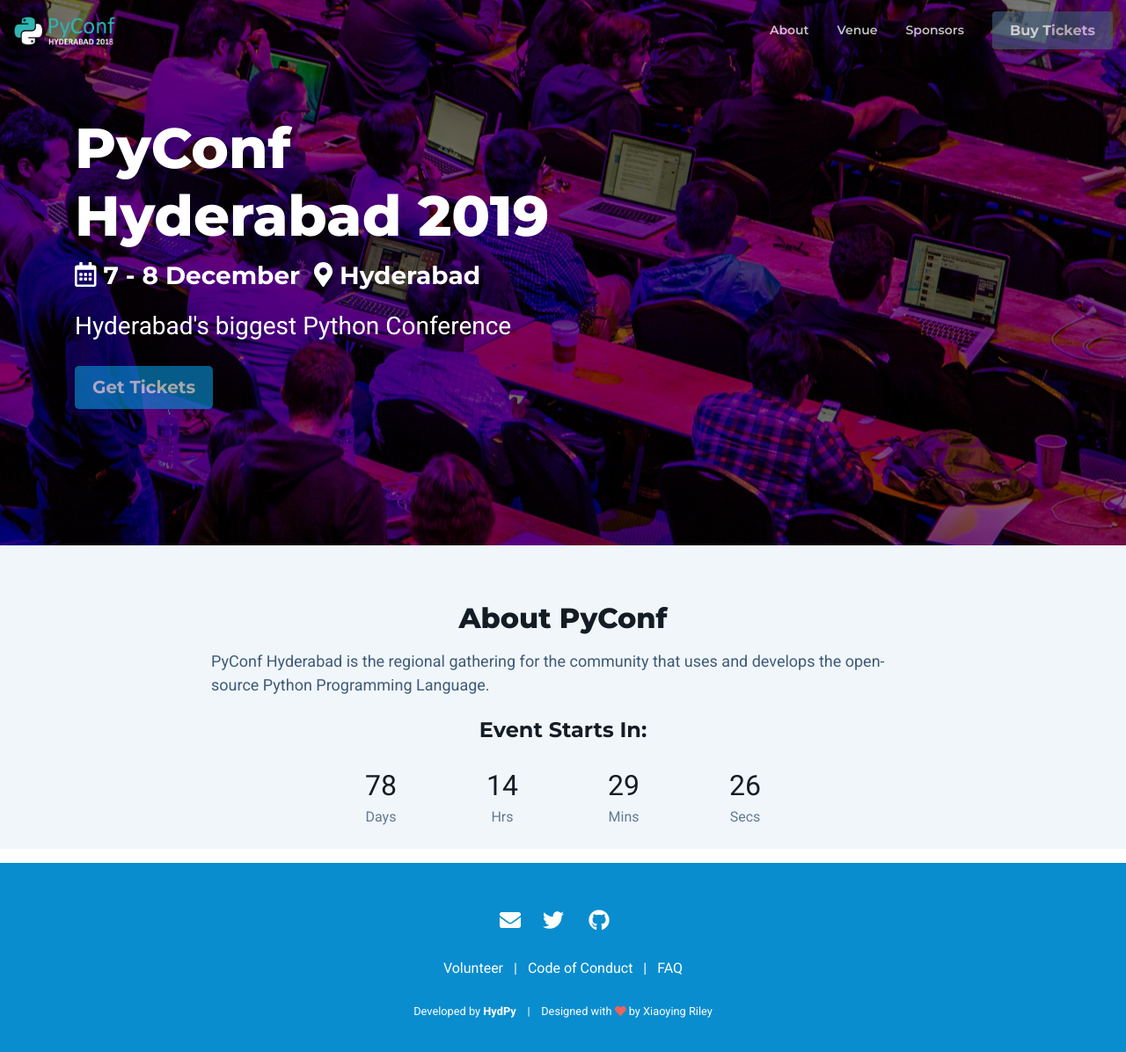
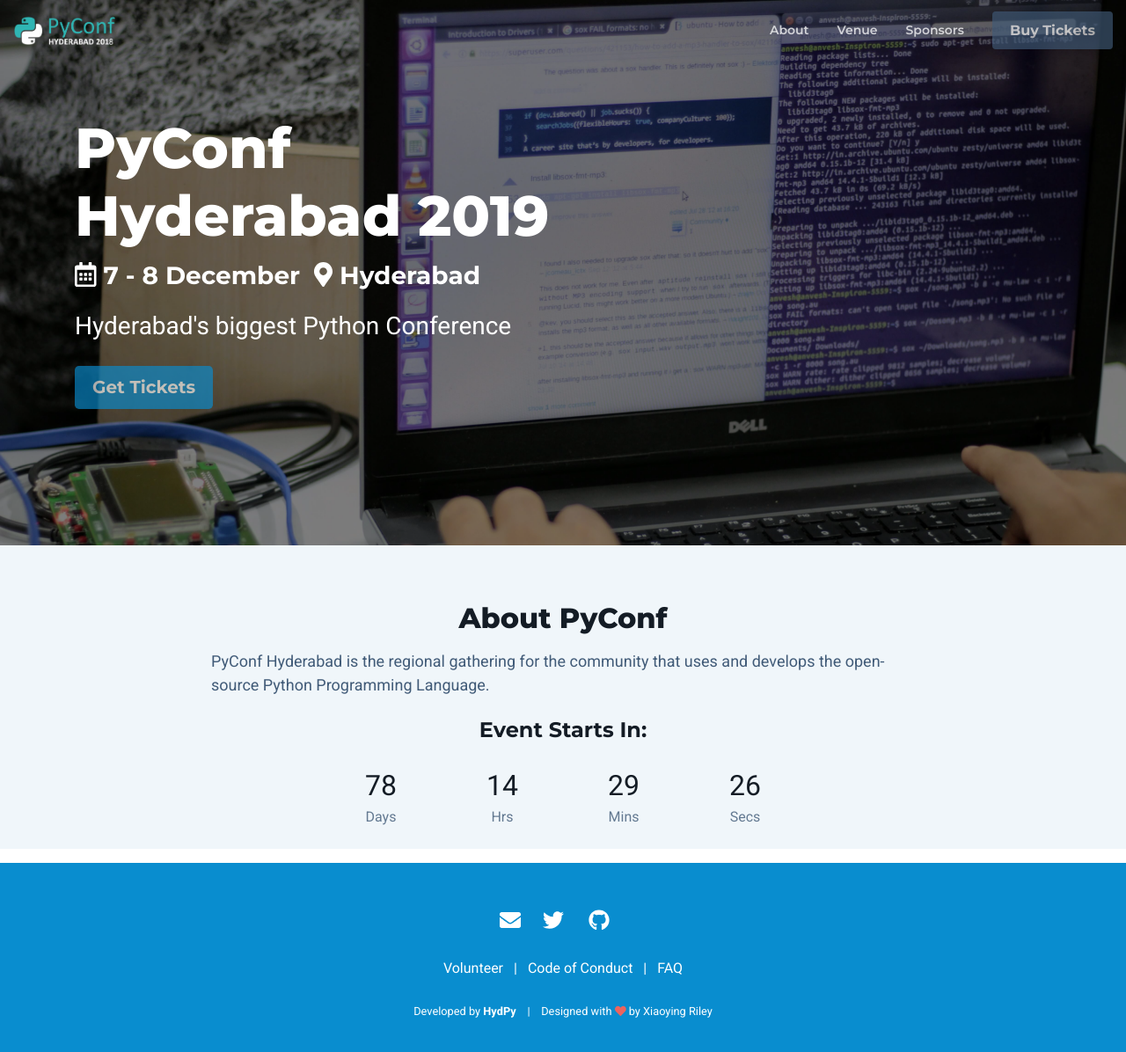
Before and after one commit to HydPy/hydpyconf2019, a Jekyll site: the page built from index.html, in a window 1280 px wide and 1209 px high. Shown: the top 1196 px of the window at 88% size. Built offline with Jekyll 4.4.1, drawn with Linux system fonts in a browser that asks for light colours; nearby versions of some CDN libraries.

Commit message:
added banner images, updated cover styles

```diff
--- a/_includes/hero-block.html
+++ b/_includes/hero-block.html
@@ -6,6 +6,8 @@
 				<div class="carousel-item-2 carousel-item">
 				</div>
 				<div class="carousel-item-3 carousel-item">
+				</div>
+				<div class="carousel-item-4 carousel-item">
 				</div>
 			</div>
 		</div>
--- a/_sass/theme/_home.scss
+++ b/_sass/theme/_home.scss
@@ -97,10 +97,16 @@
 		background: url('../images/hero-1.jpg') no-repeat center center;
 	}
 	.carousel-item-2 {
-		background: url('../images/hero-2.jpg') no-repeat center center;
+		background: url('../images/hero-2.jpg') no-repeat;
+		background-size: cover;
 	}
 	.carousel-item-3 {
-		background: url('../images/hero-3.jpg') no-repeat center center;
+		background: url('../images/hero-3.jpg') no-repeat;
+		background-size: cover;
+	}
+	.carousel-item-4 {
+		background: url('../images/hero-4.jpg') no-repeat;
+		background-size: cover;
 	}
 }
 
```
Also changed, not shown: assets/images/hero-2.jpg, assets/images/hero-3.jpg, assets/images/hero-4.jpg (added).
